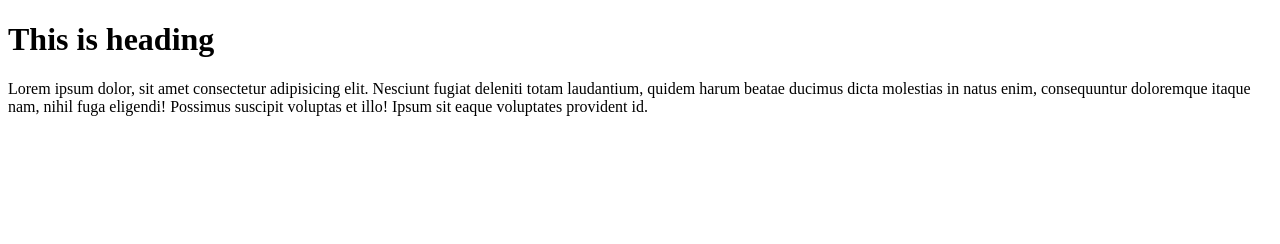
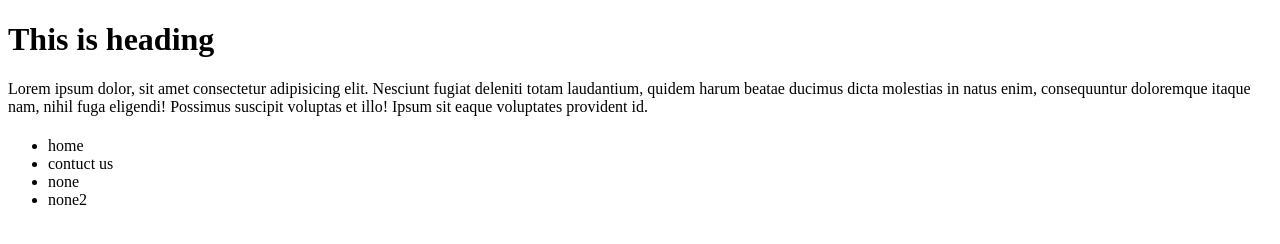
Before and after one commit to Shajidur-Rahman/javascript, a plain HTML site: page index.html in a window 1280 px wide. Drawn offline with Linux system fonts and the light colour scheme.

Commit message:
tutorial 56 finished

```diff
--- a/index.html
+++ b/index.html
@@ -16,6 +16,15 @@
         <h1 id="prompt"></h1>
         <h2 id="con"></h2>
     </div>
+
+    <div class="contant" id="main">
+        <ul id="nav">
+            <li>home</li>
+            <li>contuct us</li>
+            <li>none</li>
+            <li>none2</li>
+        </ul>
+    </div>
     <script src="script.js"></script>
 </body>
 </html>
--- a/script.js
+++ b/script.js
@@ -285,3 +285,27 @@ while (iw <10) {
 
 // tutorial 54 finished
 // tutorial 55 started
+
+
+
+
+// dom
+
+let main = document.getElementById('main');
+console.log(main);
+
+
+let nav = document.getElementById('nav');
+console.log(nav);
+
+
+let contant = document.getElementsByClassName('contant');
+console.log(contant);
+
+
+let sel = document.querySelector(".contant");
+console.log(sel)
+
+
+// tutorial 56 finished
+// tutorial 57 started
```
Also changed, not shown: 1 other file.
